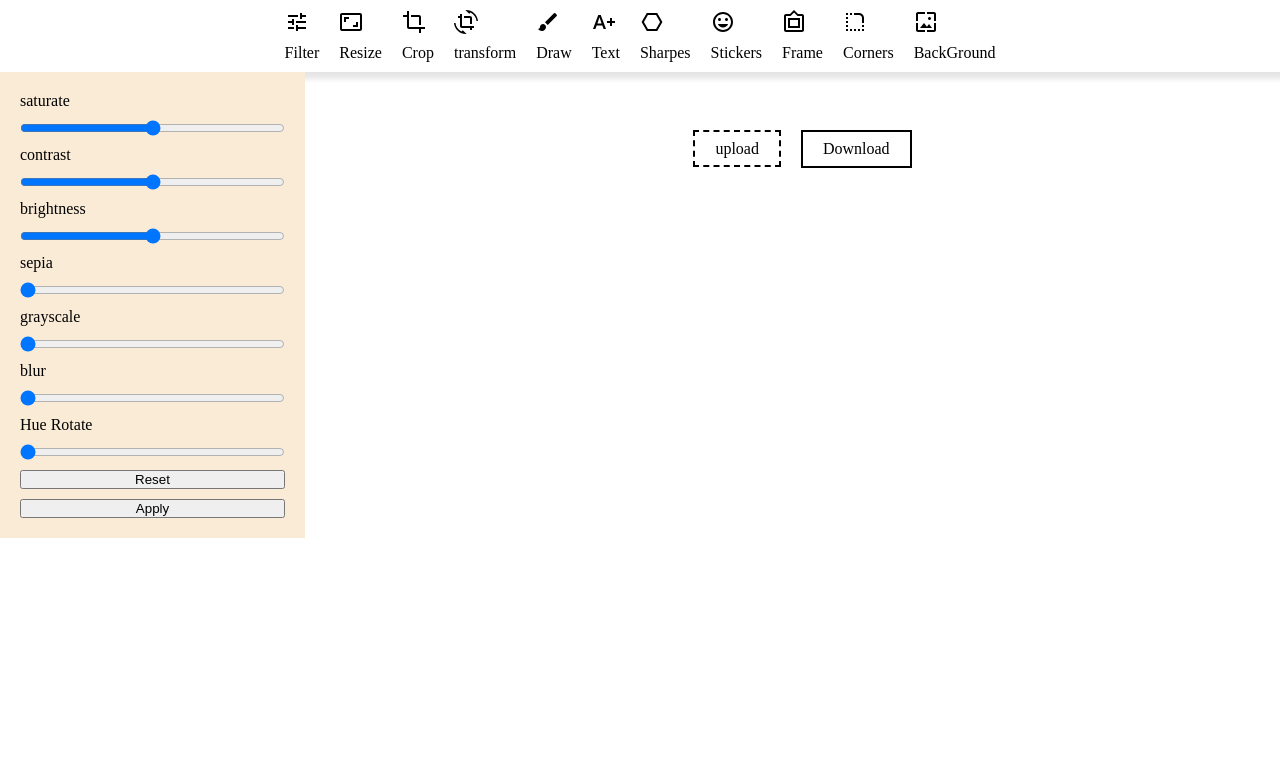
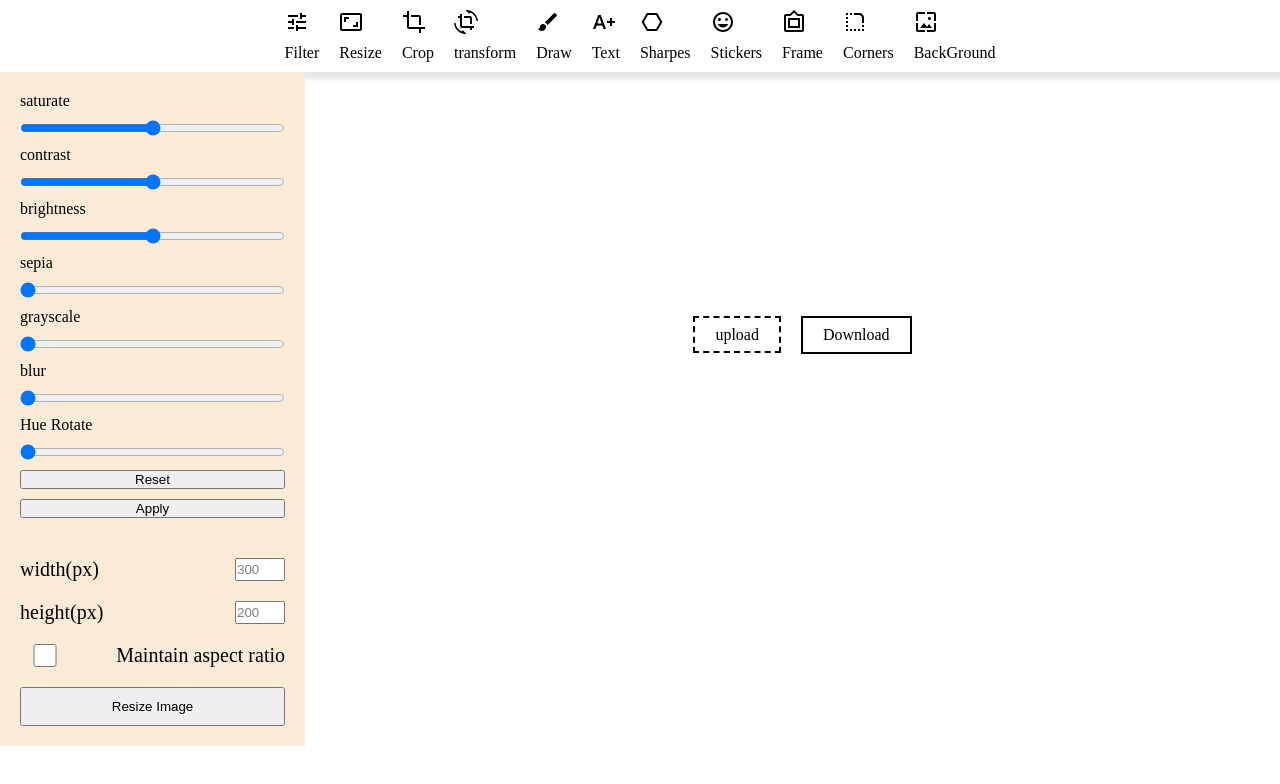
Before and after one commit to AhmedMahmoud100/PhotoShop-App, a React (Vite) app: page / in a window 1280 px wide. Shown: the top 784 px of the page. Built offline with nearby package versions, Linux system fonts and the light colour scheme.

Commit message:
'react=app'

```diff
--- a/index.html
+++ b/index.html
@@ -2,7 +2,6 @@
 <html lang="en">
   <head>
     <meta charset="UTF-8" />
-    <link rel="icon" type="image/svg+xml" href="/vite.svg" />
     <meta name="viewport" content="width=device-width, initial-scale=1.0" />
     <title>Vite + React</title>
   </head>
--- a/src/App.jsx
+++ b/src/App.jsx
@@ -1,7 +1,7 @@
 import { useState } from 'react'
 import './App.scss'
 import Aside from './components/Aside/Aside'
-import MainSection from './components/ImgSection/ImgSection'
+import ImgSection from './components/ImgSection/ImgSection'
 import NavBar from './components/NavBar/NavBar'
 import ContextPovider from './context/ThemeContext'
 
@@ -13,7 +13,7 @@ function App() {
         <NavBar />
         <div className='mainSection' >
           <Aside />
-          <MainSection />
+          <ImgSection />
         </div>
       </ContextPovider>
     </div>
--- a/src/components/Aside/Aside.jsx
+++ b/src/components/Aside/Aside.jsx
@@ -1,10 +1,14 @@
 import Filter from '../options/filters/Filter'
+import Resize from '../options/Reasize/Resize'
+import Test from '../Test'
 import './Aside.scss'
 
 export default function Aside() {
   return (
     <aside>
      <Filter />
+     <Resize />
+     {/* <Test /> */}
     </aside>
   )
 }
--- a/src/components/ImgSection/ImgSection.jsx
+++ b/src/components/ImgSection/ImgSection.jsx
@@ -1,27 +1,60 @@
-import { useContext, useRef, useState } from 'react'
+import { useContext, useEffect, useRef, useState } from 'react'
 import './ImgSection.scss'
 import { ThemeContext } from '../../context/ThemeContext'
 
 export default function ImgSection() {
-  const [style,setStyle] = useContext(ThemeContext)
+  const [style, setStyle] = useContext(ThemeContext)
   const [imgSrc, setImgSrc] = useState('')
   const uploadInput = useRef()
+  const img = useRef()
+  const canvas = useRef()
+  const download = useRef()
 
   function handleUpload() {
+    setStyle({
+      filters:'' ,
+      ReSize : ''
+    })
     let file = new FileReader();
     file.readAsDataURL(uploadInput.current.files[0]);
 
     file.onload = function () {
       setImgSrc(file.result)
-      setStyle('')
+    }
+  }
+
+  useEffect(() => {
+
+    let ctx = canvas.current.getContext('2d')
+    img.current.onload = function () {
+
+      canvas.current.width = img.current.width;
+      canvas.current.height = img.current.height;
+      img.current.style.display = "none"
+
+      ctx.drawImage(img.current, 0, 0, canvas.current.width, canvas.current.height);
     }
 
+    ctx.filter = style.filters
+    ctx.drawImage(img.current, 0, 0, canvas.current.width, canvas.current.height);
+  }, [style])
+
+  function handleDownload() {
+    download.current.href = canvas.current.toDataURL()
   }
+  let x = String(style.ReSize.width)
+
+  let y =String(style.ReSize.height)
+
+
 
   return (
     <div className='imgSection'>
       <div className="image">
-        <img src={imgSrc} style={{ filter: style }}  ></img>
+        <img src={imgSrc}  ref={img} ></img>
+
+        <canvas ref={canvas} id="canvas" width={`${x}px`} height ={`${y}px`} ></canvas>
+
       </div>
 
       <div className='img-buttons'>
@@ -30,7 +63,7 @@ export default function ImgSection() {
           <input type="file" id='upload' onChange={handleUpload} ref={uploadInput} />
         </div>
         <div className='download'>
-        <a download={true} id="download">Download</a>
+          <a download={true} id="download" onClick={handleDownload} ref={download}>Download</a>
         </div>
 
 
--- a/src/components/ImgSection/ImgSection.scss
+++ b/src/components/ImgSection/ImgSection.scss
@@ -8,8 +8,9 @@
 
     img {
         width: 250px;
+    }
 
-    }
+
 
     .img-buttons {
         display: flex;
--- /dev/null
+++ b/src/components/Test.jsx
@@ -0,0 +1,26 @@
+import React, { useState } from 'react'
+
+export default function Test() {
+    const g = {
+        first: {
+            huh: "ddjdd",
+            gg: "wtf"
+        },
+        second: {
+            ok: "lets go ",
+            no: "finally"
+        }
+    }
+    // const { obj, setobj } = useState(g)
+const ff = {
+    ok: "lets go ",
+    no: "finally"
+}
+    console.log("g", {...g,first:ff})
+
+    return (
+        <div>
+
+        </div>
+    )
+}
--- /dev/null
+++ b/src/components/options/Reasize/Resize.jsx
@@ -0,0 +1,72 @@
+import { useContext, useEffect, useRef, useState } from 'react'
+import './Resize.scss'
+import { ThemeContext } from '../../../context/ThemeContext'
+
+export default function Resize() {
+    const [theme, setTheme] = useContext(ThemeContext)
+    const [checkValue, setcheckValue] = useState(false)
+    const checkInput = useRef()
+    const [width, setWidth] = useState(300)
+    const [height, setHeight] = useState(200)
+
+    function HandleHeight(e) {
+        setHeight(e.target.value)
+    }
+
+    function HandleWidth(e) {
+        setWidth(e.target.value)
+
+    }
+
+    function handlecheckValue(e) {
+        setcheckValue(e.target.checked)
+
+    }
+
+    useEffect(() => {
+        if (checkInput.current.checked) {
+            let newHeight = 9 / 16 * width
+            setHeight(newHeight)
+        }
+    }, [width])
+
+    useEffect(() => {
+        if (checkInput.current.checked) {
+            let newWidth = 16 / 9 * height
+            setWidth(newWidth)
+        }
+    }, [height])
+
+    useEffect(() => {
+        setTheme({ ...theme, ReSize: {
+            width,
+            height
+        } })
+    }, [width,height])
+
+
+    useEffect(() => {
+        if (checkInput.current.checked) {
+            let newHeight = 9 / 16 * width
+            setHeight(newHeight)
+        }
+    }, [checkValue])
+
+    return (
+        <div className='re-size'>
+            <div className='width'>
+                <label htmlFor="width">width(px)</label>
+                <input type="number" value={width} id="width" onChange={HandleWidth} />
+            </div>
+            <div className='height'>
+                <label htmlFor="height">height(px)</label>
+                <input type="number" id='height' value={height} onChange={HandleHeight} />
+            </div>
+            <div className='ratio'>
+                <input type="checkbox" id="ratio" ref={checkInput} checked={checkValue} onChange={handlecheckValue} />
+                <label htmlFor="ratio">Maintain aspect ratio</label>
+            </div>
+            <button>Resize Image</button>
+        </div>
+    )
+}
--- /dev/null
+++ b/src/components/options/Reasize/Resize.scss
@@ -0,0 +1,20 @@
+.re-size {
+    display: flex;
+    flex-direction: column;
+    gap: 20px;
+    padding: 20px;
+    font-size: 20px;
+
+    div {
+        display: flex;
+        justify-content: space-between;
+
+        input {
+            width: 50px;
+            color: gray;
+        }
+    }
+    button {
+        padding: 10px 20px;
+    }
+}
--- a/src/components/options/filters/Filter.jsx
+++ b/src/components/options/filters/Filter.jsx
@@ -5,8 +5,8 @@ import { ThemeContext } from '../../../context/ThemeContext'
 export default function Filter() {
     const [theme, setTheme] = useContext(ThemeContext)
 
-    const [filtersValue, setfiltersValue] = useState(
-        {
+    console.log("theme",theme)
+    const initialValue = {
         saturate: 100,
         contrast: 100,
         brightness: 100,
@@ -15,8 +15,7 @@ export default function Filter() {
         blur: 0,
         rotate: 0,
     }
-    )
-
+    const [filtersValue, setfiltersValue] = useState(initialValue)
 
     function test() {
         let length = Object.keys(filtersValue).length
@@ -37,29 +36,24 @@ export default function Filter() {
 
             newTheme += x
         }
-        setTheme(newTheme)
+        setTheme({...theme,filters:newTheme})
+    }
 
-    }
+    useEffect(() => {
+        if (theme.filters == '') handleReset()
+    }, [theme])
     useEffect(() => {
         test();
-        console.log(theme, typeof theme)
+        console.log(theme.filters, typeof theme.filters)
     }, [filtersValue])
 
     function handleFilters(e) {
         let filter = e.target.id
-        setfiltersValue({ ...filtersValue, [filter]: e.target.value })
+        setfiltersValue({ ...filtersValue,[filter]: e.target.value })
     }
 
-    function handleReset (){
-        setfiltersValue( {
-            saturate: 100,
-            contrast: 100,
-            brightness: 100,
-            sepia: 0,
-            grayscale: 0,
-            blur: 0,
-            rotate: 0,
-        })
+    function handleReset() {
+        setfiltersValue(initialValue)
     }
 
     return (
--- a/src/context/ThemeContext.jsx
+++ b/src/context/ThemeContext.jsx
@@ -4,7 +4,10 @@ import { createContext } from "react";
 export const ThemeContext = createContext({})
 
 export default function ContextPovider({children}) {
-    const [mainTheme,setMainTheme] = useState({})
+    const [mainTheme,setMainTheme] = useState({
+      filters:'' ,
+      ReSize : ''
+    })
 
   return (
     <ThemeContext.Provider value={[mainTheme,setMainTheme]}>
```
Lines whose indentation alone changed are shown as unchanged.
